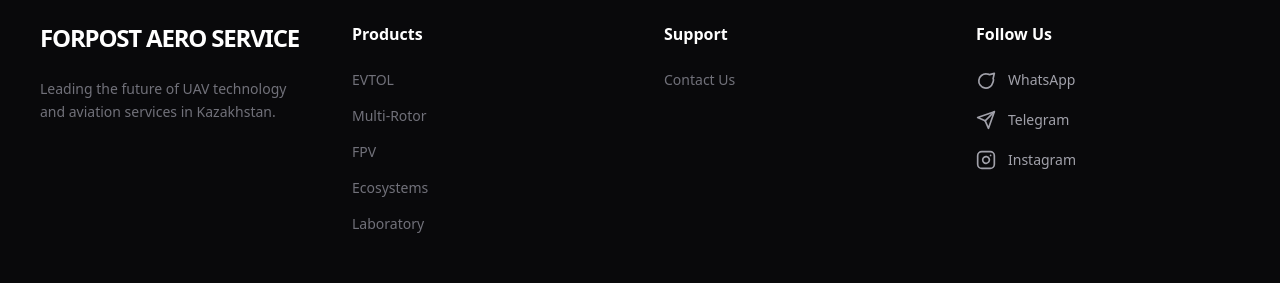
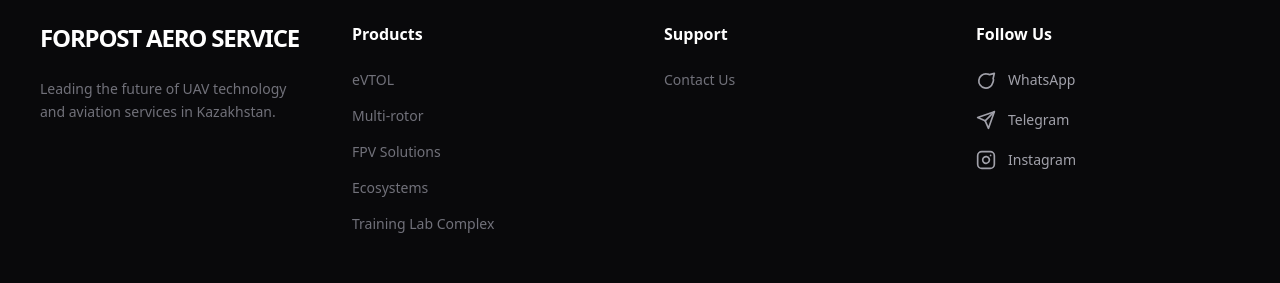
Before and after one commit to forpostaeroservice/forpostaeroservice-drones, a React (Create React App) app in the folder FAS_site/fas-website/: page /contact in a window 1280 px wide. Shown: the part 859-1142 px from the top of the page. Built offline with nearby package versions, Linux system fonts and the light colour scheme; no server answers.

Commit message:
Language tweaks

```diff
--- a/FAS_site/fas-website/src/components/Footer.jsx
+++ b/FAS_site/fas-website/src/components/Footer.jsx
@@ -23,19 +23,19 @@
           <h4 className="text-zinc-900 dark:text-white font-bold mb-6">{t('footer.col_products')}</h4>
           <ul className="text-zinc-600 dark:text-zinc-500 text-sm space-y-4">
             <li>
-              <Link to="/drones/evtol" className="hover:text-blue-600 dark:hover:text-white transition">EVTOL</Link>
+              <Link to="/drones/evtol" className="hover:text-blue-600 dark:hover:text-white transition">{t('drones_page.cat_evtol.name')}</Link>
             </li>
             <li>
-              <Link to="/drones/multirotor" className="hover:text-blue-600 dark:hover:text-white transition">Multi-Rotor</Link>
+              <Link to="/drones/multirotor" className="hover:text-blue-600 dark:hover:text-white transition">{t('drones_page.cat_multirotor.name')}</Link>
             </li>
             <li>
-              <Link to="/products/fpv" className="hover:text-blue-600 dark:hover:text-white transition">FPV</Link>
+              <Link to="/products/fpv" className="hover:text-blue-600 dark:hover:text-white transition">{t('drones_page.cat_fpv.name')}</Link>
             </li>
             <li>
-              <Link to="/ecosystems" className="hover:text-blue-600 dark:hover:text-white transition">Ecosystems</Link>
+              <Link to="/ecosystems" className="hover:text-blue-600 dark:hover:text-white transition">{t('drones_page.cat_ecosystems.name')}</Link>
             </li>
             <li>
-              <Link to="/products/lab" className="hover:text-blue-600 dark:hover:text-white transition">Laboratory</Link>
+              <Link to="/products/lab" className="hover:text-blue-600 dark:hover:text-white transition">{t('drones_page.cat_lab.name')}</Link>
             </li>
           </ul>
         </div>
--- a/FAS_site/fas-website/src/pages/Contact.jsx
+++ b/FAS_site/fas-website/src/pages/Contact.jsx
@@ -45,7 +45,7 @@
               {t('contact.us')}
             </h1>
             <p className="text-zinc-500 dark:text-zinc-500 text-lg max-w-md uppercase tracking-widest font-medium">
-              Ready to elevate your operations with Forpost Aero Service.
+              {t('contact.slogan')}
             </p>
           </div>
 
```
Also changed, not shown: FAS_site/fas-website/src/i18n.js.
